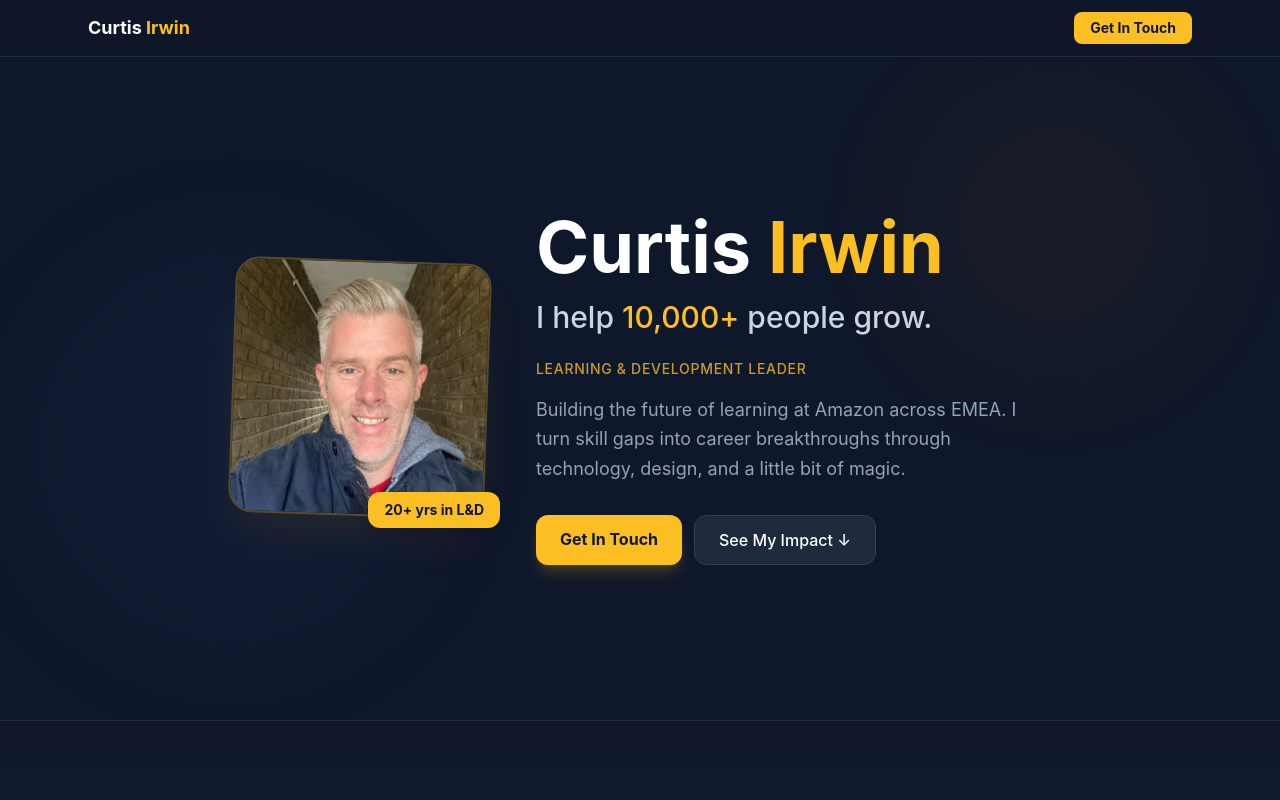
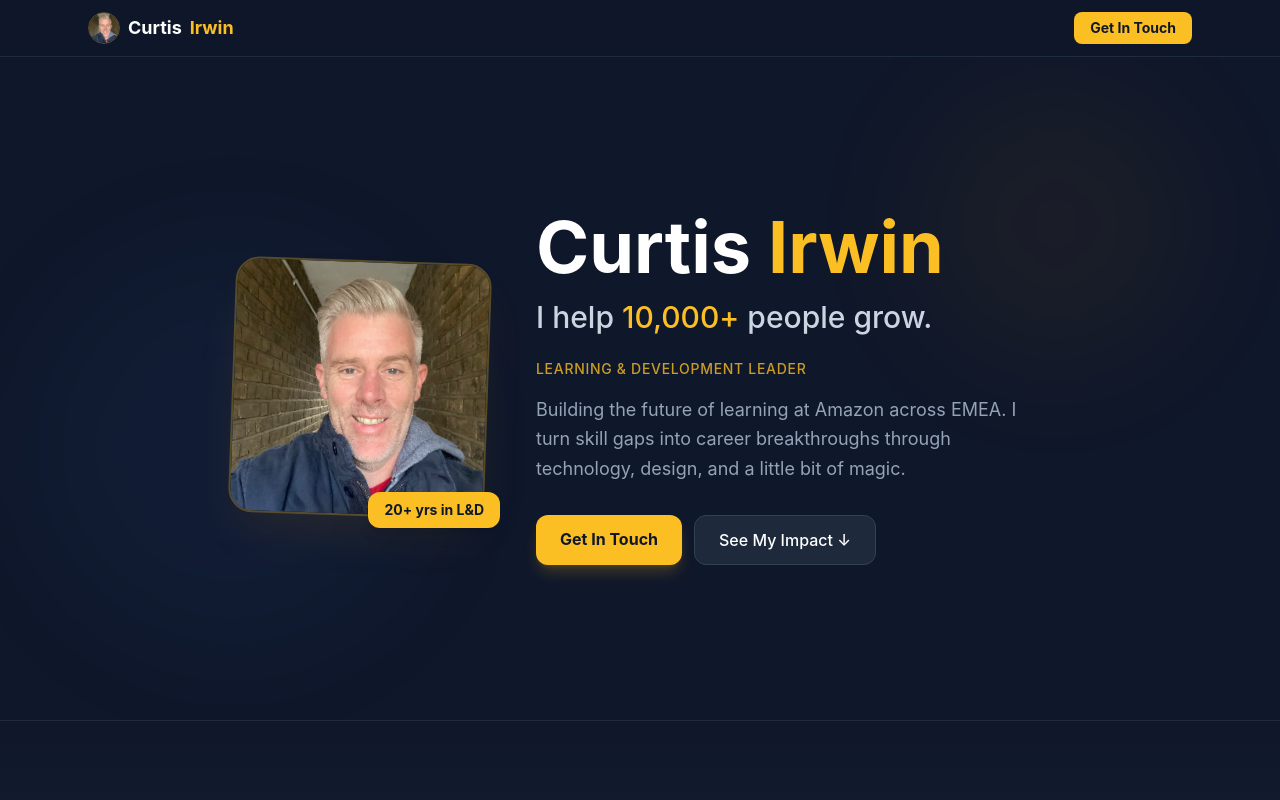
Before and after one commit to cvinirwin9455/skillscan, a Next.js app: page / in a window 1280 px wide. Shown: the top 800 px of the page. Built offline with nearby package versions, Linux system fonts and the light colour scheme.

Commit message:
Add small profile photo next to name in nav bar

```diff
--- a/src/app/page.tsx
+++ b/src/app/page.tsx
@@ -4,7 +4,10 @@ export default function Home() {
       {/* Sticky Name Bar */}
       <nav className="fixed top-0 left-0 right-0 z-50 bg-slate-900/80 backdrop-blur-lg border-b border-slate-700/50">
         <div className="max-w-6xl mx-auto px-6 h-14 flex items-center justify-between">
-          <span className="font-bold text-lg text-white">Curtis <span className="text-amber-400">Irwin</span></span>
+          <span className="flex items-center gap-2 font-bold text-lg text-white">
+            <img src="/curtis-irwin.jpeg" alt="Curtis Irwin" className="w-8 h-8 rounded-full object-cover border border-amber-400/30" />
+            Curtis <span className="text-amber-400">Irwin</span>
+          </span>
           <a href="mailto:curtisirwin@me.com" className="hidden sm:inline-flex items-center gap-2 px-4 py-1.5 bg-amber-400 text-slate-900 rounded-lg text-sm font-bold hover:bg-amber-300 transition-colors">
             Get In Touch
           </a>
```
